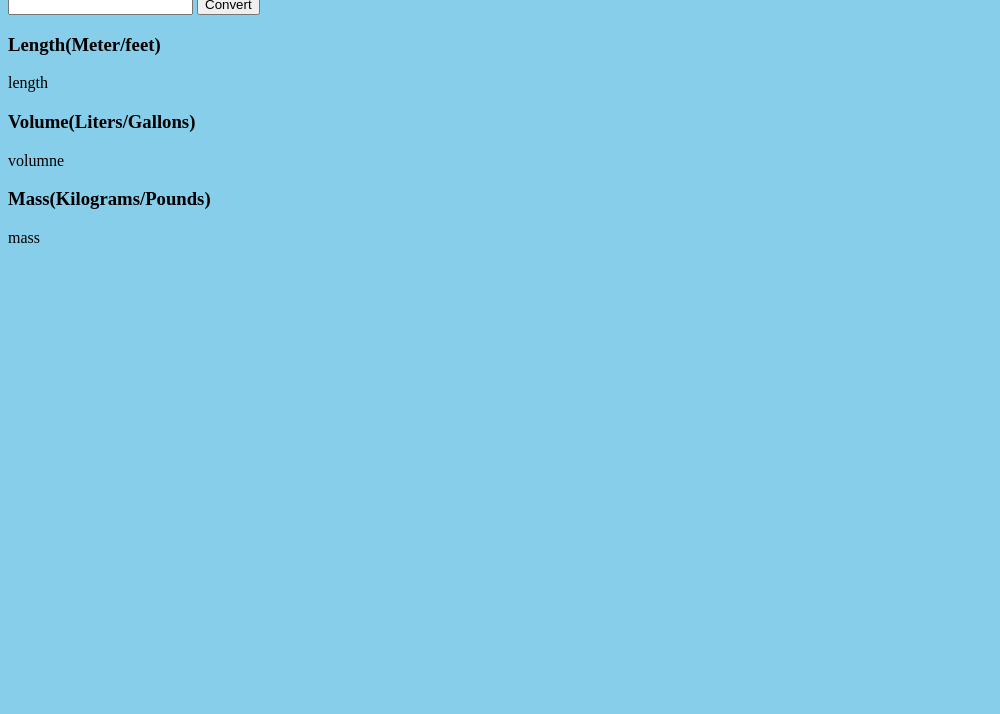
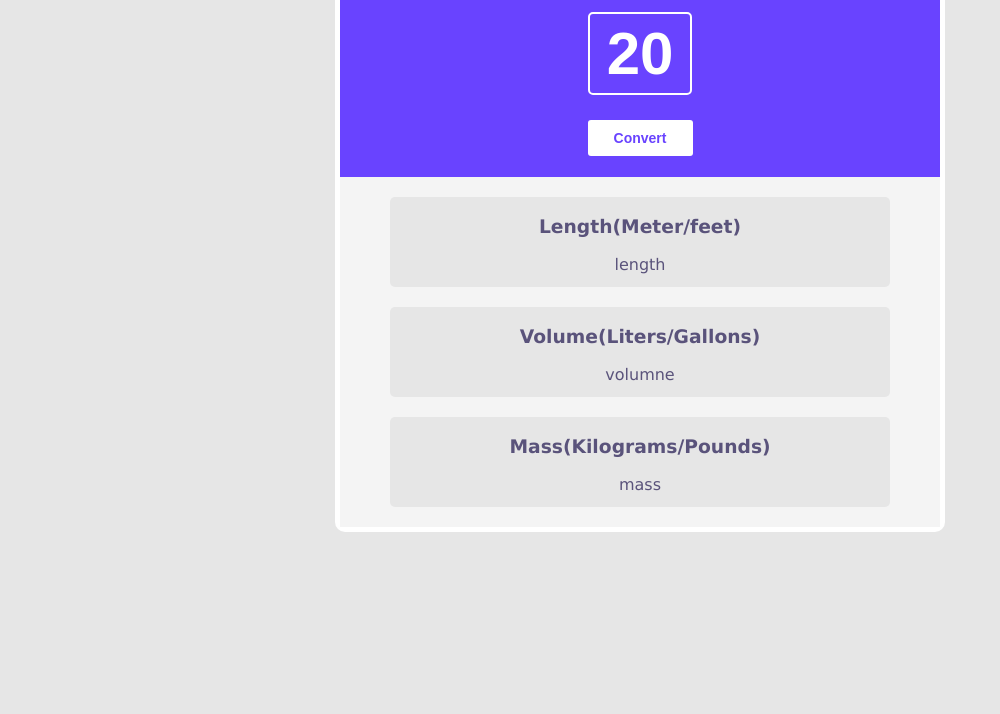
Before and after one commit to vaishalish20/Solo-Project-Unitconverter, a plain HTML site: page index.html in a window 1280 px wide. Shown: the part 86-800 px from the top of the page, without its empty margins (0-1000 px from the left). Drawn offline with Linux system fonts and the light colour scheme.

Commit message:
completing css part

```diff
--- a/index.css
+++ b/index.css
@@ -1,3 +1,73 @@
+/* *{
+    box-sizing: border-box;
+    margin:0;
+    padding:0;
+} */
 body{
-    background-color: skyblue;
+    background-color: #E6E6E6;
+    font-family: Verdana, Geneva, Tahoma, sans-serif;
 }
+#container{
+    width: 600px;
+    height: 600px;;
+    border: 5px solid white;
+    border-radius: 10px;
+    margin:0px auto;
+}
+
+#header{
+    background: #6943FF;
+    height: 250px;
+    display: flex;
+    flex-direction: column;
+
+}
+#heading{
+    margin:0;
+    text-align: center;
+    color: white;
+    padding:28px 0px;
+    font-size: 25px;
+}
+
+#input-unit{
+    border: 2px solid white;
+    border-radius: 5px;
+    background-color: #6943FF;
+    color: white;
+    font-weight: bold;
+    width: 90px;
+    padding:5px;
+    font-size: 60px;
+    text-align: center;
+    margin: 0px auto;
+}
+#convert-btn{
+    margin:25px auto;
+    border:none;
+    border-radius: 3px;
+    width: 105px;
+    background-color: white;
+    color:#6943FF;
+    padding: 10px 20px;
+    font-size: 14px;
+    font-weight: bold;
+
+}
+
+#units{
+    background-color: #F4F4F4;
+    margin:0px;
+    display:flex;
+    flex-direction: column;
+    text-align: center;
+    height: 350px;
+    color:#5A537B;
+}
+.parts{
+    background-color: #E6E6E6 ;
+    height: 90px;
+    width:500px;
+    margin: 20px auto 0px auto;
+    border-radius: 5px;
+}
--- a/index.html
+++ b/index.html
@@ -12,21 +12,21 @@
     <div id="container">
         <div id="header">
             <h1 id="heading">Metric/Imperical Unit Conversion</h1>
-            <input type="number" name="" id="input-unit">
+            <input type="text" name="" id="input-unit" value="20">
             <button id="convert-btn">Convert</button>
         </div>
         <div id="units">
-            <div id="length">
+            <div id="length" class="parts">
                 <h3 class="units-head">Length(Meter/feet)</h3>
-                <p id="length-units">length</p>
+                <p id="length-units" class="solution">length</p>
             </div>
-            <div id="volume">
+            <div id="volume" class="parts">
                 <h3 class="units-head">Volume(Liters/Gallons)</h3>
-                <p id="volume-units">volumne</p>
+                <p id="volume-units" class="solution">volumne</p>
             </div>
-            <div id="mass">
+            <div id="mass" class="parts">
                 <h3 class="units-head">Mass(Kilograms/Pounds)</h3>
-                <p id="mass-units">mass</p>
+                <p id="mass-units" class="solution">mass</p>
             </div>
         </div>
     </div>
```
